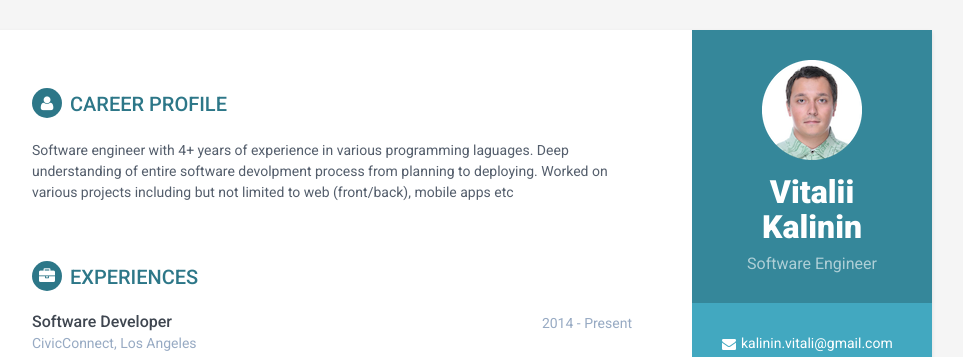
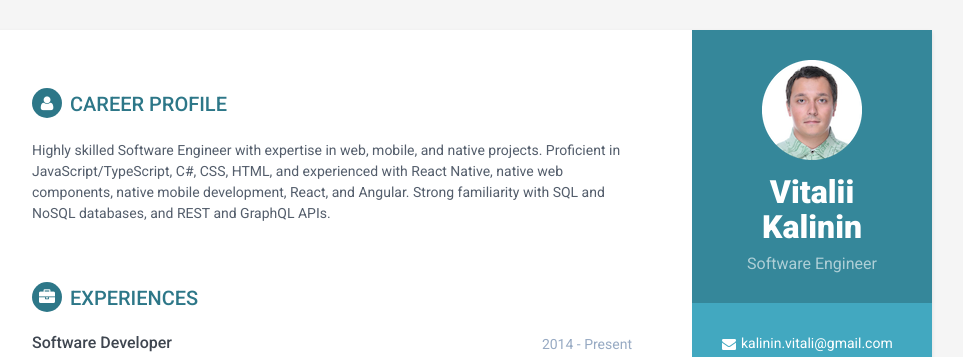
Before and after one commit to VitaliiK91/VitaliiK91.github.io, a plain HTML site: page index.html in a window 1280 px wide. Shown: the top 357 px of the page, without its empty margins (188-1151 px from the left). Drawn offline with Linux system fonts and the light colour scheme.

Commit message:
Update index.html

```diff
--- a/index.html
+++ b/index.html
@@ -76,9 +76,7 @@
                 <h2 class="section-title"><i class="fa fa-user"></i>Career Profile</h2>
                 <div class="summary">
                     <p>
-                        Software engineer with 4+ years of experience in various programming laguages.
-                        Deep understanding of entire software devolpment process from planning to deploying.
-                        Worked on various projects including but not limited to web (front/back), mobile apps etc
+                       Highly skilled Software Engineer with expertise in web, mobile, and native projects. Proficient in JavaScript/TypeScript, C#, CSS, HTML, and experienced with React Native, native web components, native mobile development, React, and Angular. Strong familiarity with SQL and NoSQL databases, and REST and GraphQL APIs.
                     </p>
                 </div><!--//summary-->
             </section><!--//section-->
```
